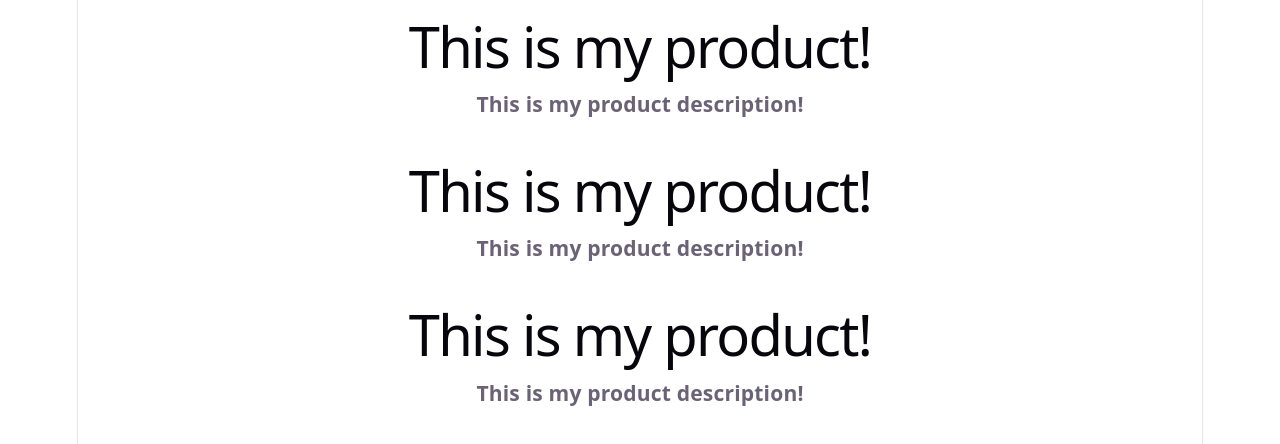
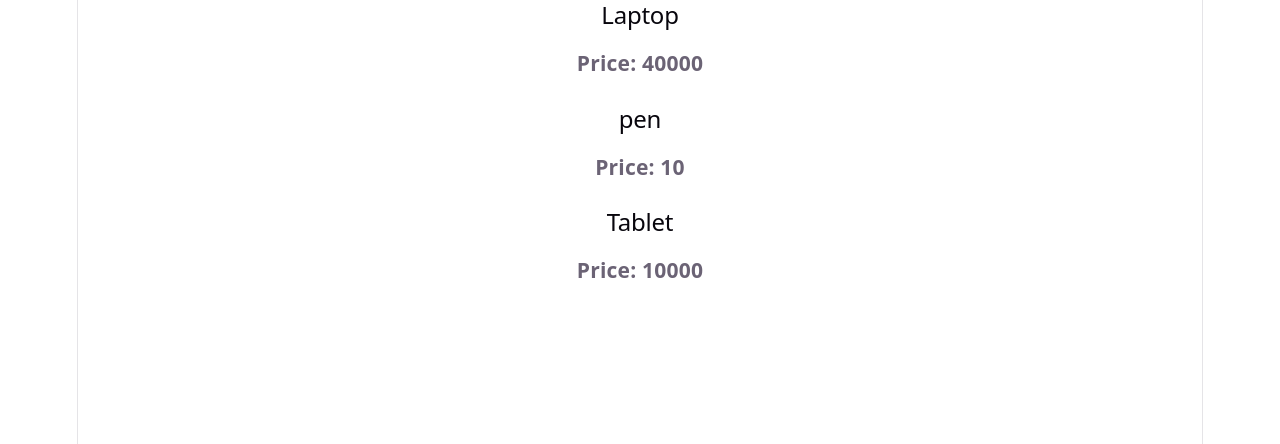
Before and after one commit to mayurigade-hub/revising-react, a React (Vite) app: page / in a window 1280 px wide. Shown: the top 444 px of the page. Built offline with nearby package versions, Linux system fonts and the light colour scheme.

Commit message:
React props

```diff
--- a/src/App.jsx
+++ b/src/App.jsx
@@ -18,4 +18,5 @@ function App() {
   )
 }
 
+//default export is a type of export where we can export only one component from a single file.
 export default App
--- a/src/Product.jsx
+++ b/src/Product.jsx
@@ -1,10 +1,10 @@
 import './Product.css'
 
-function Product() {
+function Product( {name, price} ) {
     return (
         <div className="product">
-            <h1>This is my product!</h1>
-            <h3>This is my product description!</h3>
+            <h2>{ name }</h2>
+            <h3>Price: { price }</h3>
         </div>
 
     )
--- a/src/ProductTab.jsx
+++ b/src/ProductTab.jsx
@@ -3,9 +3,9 @@ import Product from './Product.jsx'
 function ProductTab() {
 return (
     <>
-      <Product />
-      <Product />
-      <Product />
+      <Product name="Laptop" price={40000} />
+      <Product name="pen" price={10} />
+      <Product name="Tablet" price={10000} />
     </>
 )
 }
```
